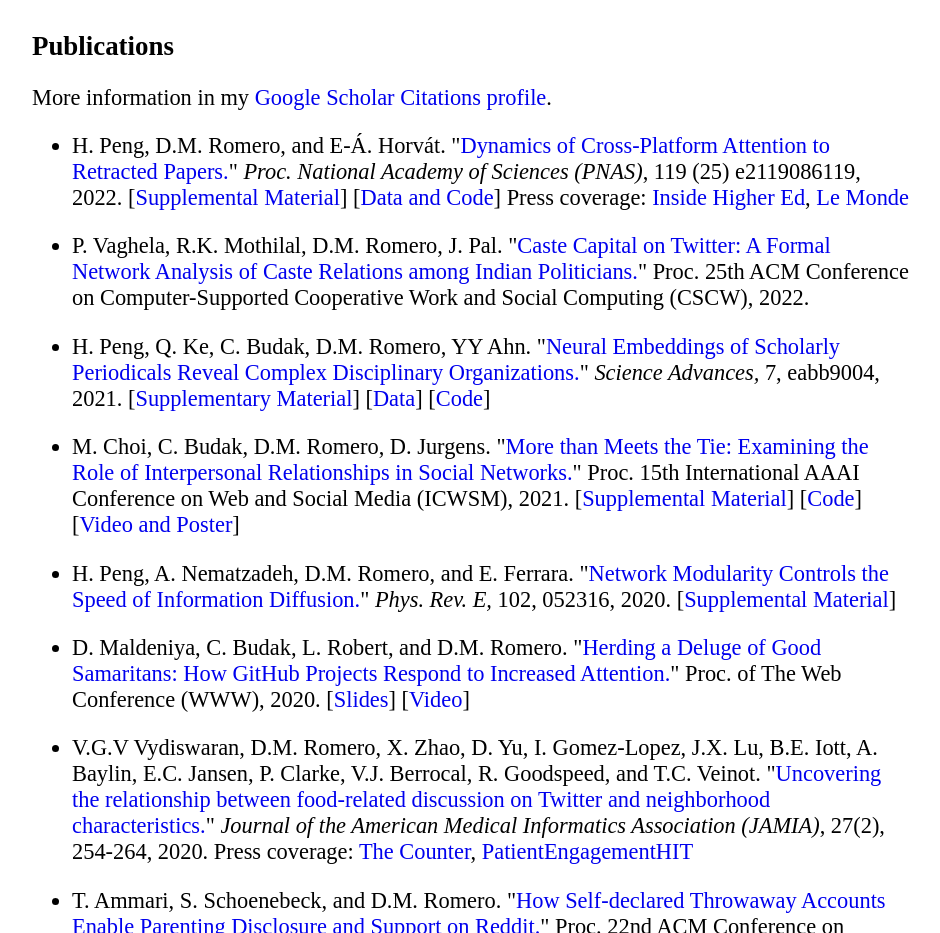
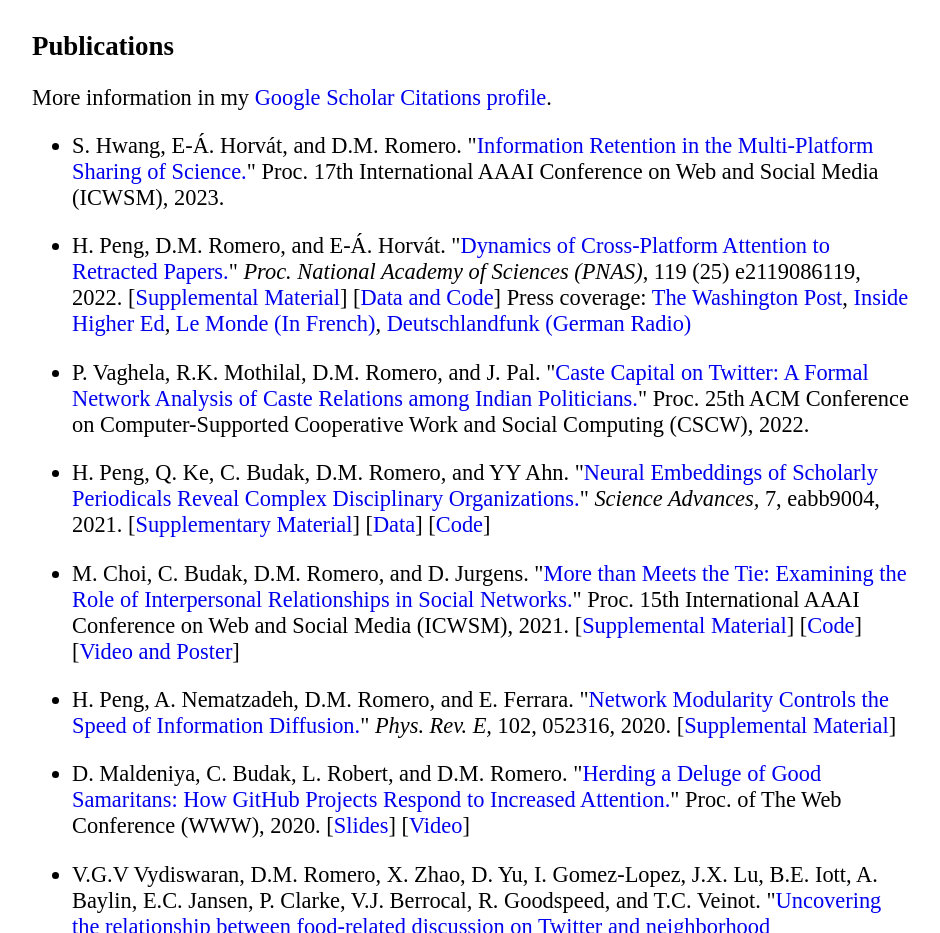
Before and after one commit to danielmromero/danielmromero.github.io, a plain HTML site: page index.html in a window 1280 px wide. Shown: the part 880-1813 px from the top of the page, without its empty margins (168-1108 px from the left). Drawn offline with Linux system fonts and the light colour scheme.

Commit message:
Add files via upload

```diff
--- a/index.html
+++ b/index.html
@@ -110,15 +110,16 @@ body, div, table, span {
 	More information in my <a href="https://bitly.com/u8cN1F" target="_blank" >Google Scholar Citations profile</a>.<br>
 	<ul>
 
-    <li><p class="p5">  H. Peng, D.M. Romero, and E-&Aacute. Horv&aacutet. "<a href="https://bit.ly/3HnEZtj" target="_blank" >Dynamics of Cross-Platform Attention to Retracted Papers.</a>" <i>Proc. National Academy of Sciences (PNAS)</i>, 119 (25) e2119086119, 2022. [<a href="https://bit.ly/3MRVQFN" target="_blank" >Supplemental Material</a>] [<a href="https://bit.ly/3aYwdG6" target="_blank" >Data and Code</a>] Press coverage: <a href="https://bit.ly/3bIc0Vk" target="_blank" >Inside Higher Ed</a>, <a href="https://bit.ly/3IjT9wj" target="_blank" >Le Monde</a>  </li>
+    <li><p class="p5">  S. Hwang, E-&Aacute. Horv&aacutet, and D.M. Romero. "<a href="https://bit.ly/3Qf1DaO" target="_blank" >Information Retention in the Multi-Platform Sharing of Science.</a>" Proc. 17th International AAAI Conference on Web and Social Media (ICWSM), 2023. </li>
+
+    <li><p class="p5">  H. Peng, D.M. Romero, and E-&Aacute. Horv&aacutet. "<a href="https://bit.ly/3HnEZtj" target="_blank" >Dynamics of Cross-Platform Attention to Retracted Papers.</a>" <i>Proc. National Academy of Sciences (PNAS)</i>, 119 (25) e2119086119, 2022. [<a href="https://bit.ly/3MRVQFN" target="_blank" >Supplemental Material</a>] [<a href="https://bit.ly/3aYwdG6" target="_blank" >Data and Code</a>] Press coverage: <a href="https://wapo.st/3Jkscci" target="_blank" >The Washington Post</a>, <a href="https://bit.ly/3bIc0Vk" target="_blank" >Inside Higher Ed</a>, <a href="https://bit.ly/3IjT9wj" target="_blank" >Le Monde (In French)</a>, <a href="https://bit.ly/3Qe1GDo" target="_blank" >Deutschlandfunk (German Radio)</a>  </li>
 
 
+    <li><p class="p5">  P. Vaghela, R.K. Mothilal, D.M. Romero, and J. Pal. "<a href="https://bit.ly/3rjHsyh" target="_blank" >Caste Capital on Twitter: A Formal Network Analysis of Caste Relations among Indian Politicians.</a>" Proc. 25th ACM Conference on Computer-Supported Cooperative Work and Social Computing (CSCW), 2022.</li>
 
-    <li><p class="p5">  P. Vaghela, R.K. Mothilal, D.M. Romero, J. Pal. "<a href="https://bit.ly/3rjHsyh" target="_blank" >Caste Capital on Twitter: A Formal Network Analysis of Caste Relations among Indian Politicians.</a>" Proc. 25th ACM Conference on Computer-Supported Cooperative Work and Social Computing (CSCW), 2022.</li>
+    <li><p class="p5">  H. Peng, Q. Ke, C. Budak, D.M. Romero, and YY Ahn. "<a href="https://bit.ly/3aA9cXc" target="_blank" >Neural Embeddings of Scholarly Periodicals Reveal Complex Disciplinary Organizations.</a>" <i>Science Advances,</i> 7, eabb9004, 2021. [<a href="https://advances.sciencemag.org/content/suppl/2021/04/19/7.17.eabb9004.DC1/abb9004_SM.pdf" target="_blank" >Supplementary Material</a>] [<a href="https://figshare.com/articles/dataset/periodicals/13007650" target="_blank" >Data</a>] [<a href="https://github.com/haoopeng/periodicals" target="_blank" >Code</a>]  </li>
 
-    <li><p class="p5">  H. Peng, Q. Ke, C. Budak, D.M. Romero, YY Ahn. "<a href="https://bit.ly/3aA9cXc" target="_blank" >Neural Embeddings of Scholarly Periodicals Reveal Complex Disciplinary Organizations.</a>" <i>Science Advances,</i> 7, eabb9004, 2021. [<a href="https://advances.sciencemag.org/content/suppl/2021/04/19/7.17.eabb9004.DC1/abb9004_SM.pdf" target="_blank" >Supplementary Material</a>] [<a href="https://figshare.com/articles/dataset/periodicals/13007650" target="_blank" >Data</a>] [<a href="https://github.com/haoopeng/periodicals" target="_blank" >Code</a>]  </li>
-
-    <li><p class="p5">  M. Choi, C. Budak, D.M. Romero, D. Jurgens. "<a href="https://bit.ly/2S0Syth" target="_blank" >More than Meets the Tie: Examining the Role of Interpersonal Relationships in Social Networks.</a>" Proc. 15th International AAAI Conference on Web and Social Media (ICWSM), 2021. [<a href="http://dx.doi.org/10.7302/811" target="_blank" >Supplemental Material</a>] [<a href="https://github.com/minjechoi/relationships" target="_blank" >Code</a>] [<a href="https://icwsm.org/virtual/2021/poster_E1121.html" target="_blank" >Video and Poster</a>] </li>
+    <li><p class="p5">  M. Choi, C. Budak, D.M. Romero, and D. Jurgens. "<a href="https://bit.ly/2S0Syth" target="_blank" >More than Meets the Tie: Examining the Role of Interpersonal Relationships in Social Networks.</a>" Proc. 15th International AAAI Conference on Web and Social Media (ICWSM), 2021. [<a href="http://dx.doi.org/10.7302/811" target="_blank" >Supplemental Material</a>] [<a href="https://github.com/minjechoi/relationships" target="_blank" >Code</a>] [<a href="https://icwsm.org/virtual/2021/poster_E1121.html" target="_blank" >Video and Poster</a>] </li>
 
     <li><p class="p5">  H. Peng, A. Nematzadeh, D.M. Romero, and E. Ferrara. "<a href="https://bit.ly/3o3x5dM" target="_blank" >Network Modularity Controls the Speed of Information Diffusion.</a>" <i>Phys. Rev. E,</i> 102, 052316, 2020. [<a href="https://bit.ly/36n80oh" target="_blank" >Supplemental Material</a>] </li>
 
```
